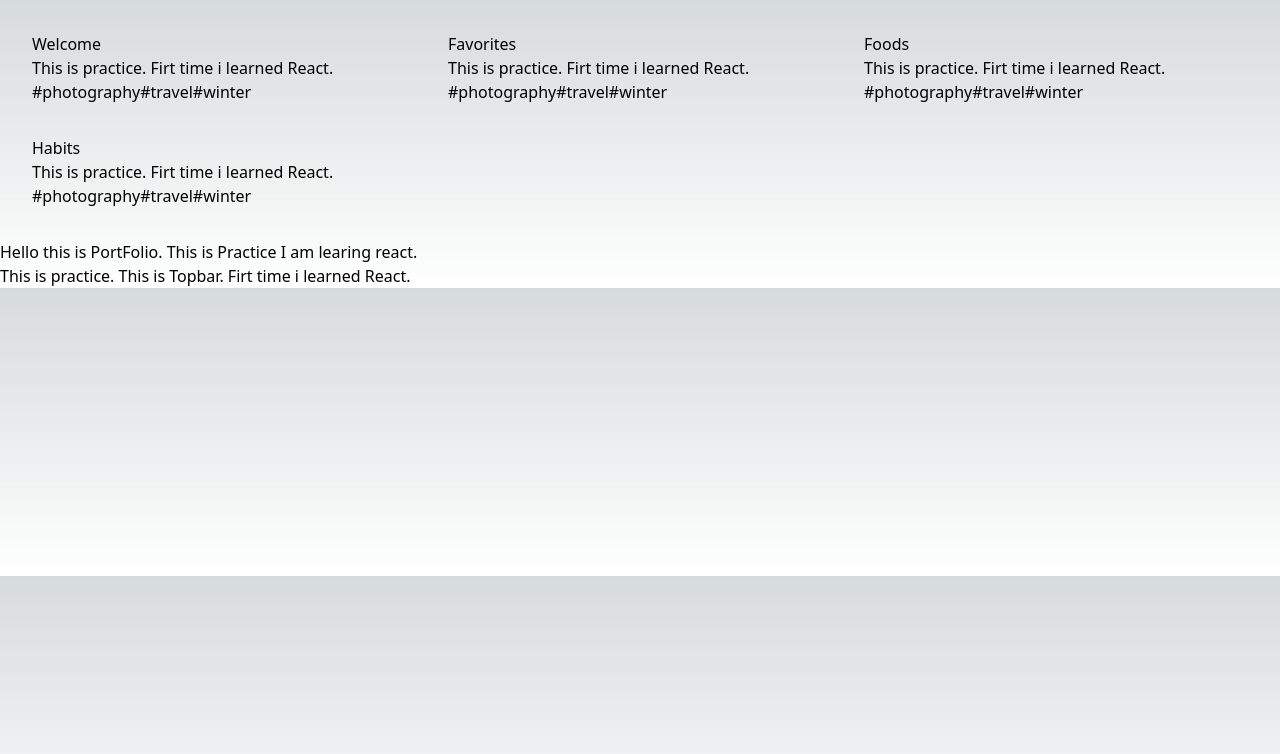
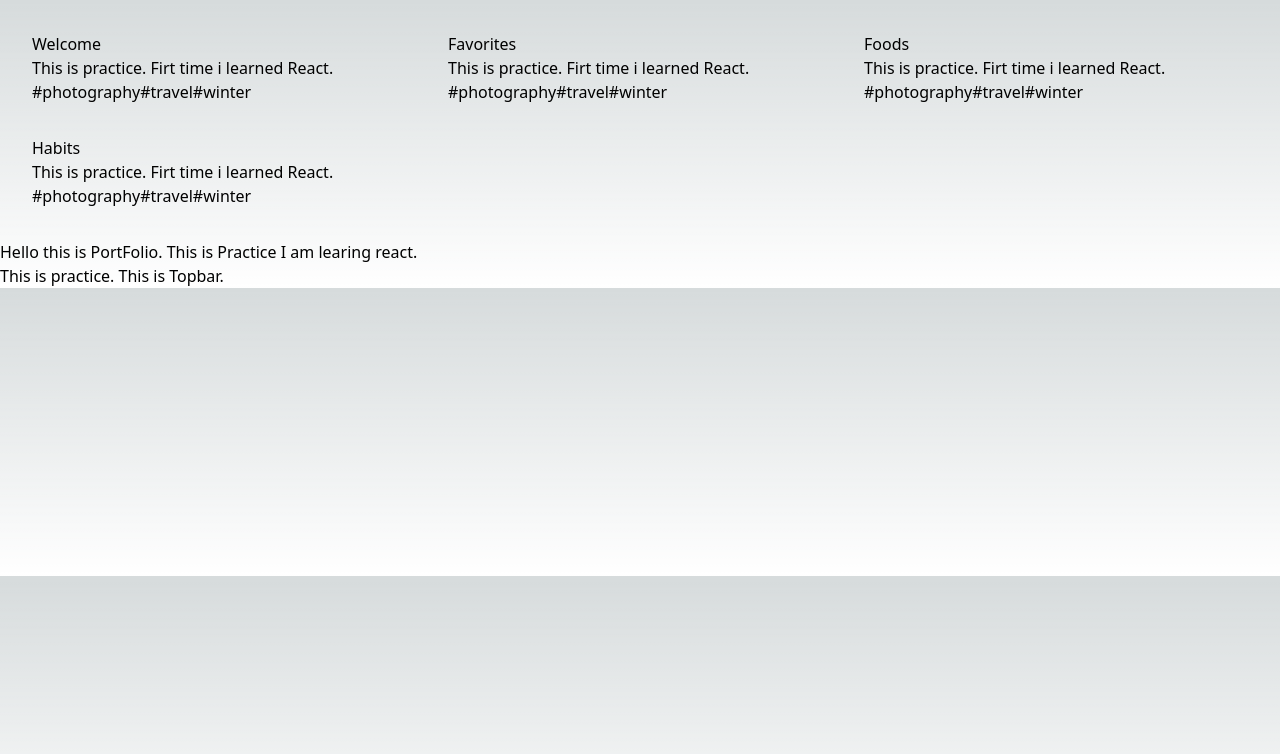
Before and after one commit to sun4205/hanna_portfolio, a Next.js app: page / in a window 1280 px wide. Shown: the top 754 px of the page. Built offline with nearby package versions, Linux system fonts and the light colour scheme.

Commit message:
change topbar

```diff
--- a/Components/Topbor.jsx
+++ b/Components/Topbor.jsx
@@ -1,12 +1,14 @@
+import '@/styles/globals.css'
 
 const Topbor = () => {
     return (
-        <div className="ToP">
-        <p class=" font-bold text-xl bg-blue-200 text-gray-700 text-base">
-                        This is practice. This is Topbar. Firt time i learned React.
-                     </p>
+        <div>
 
-     </div>
+            <h1 className=" font-bold text-xl bg-blue-200 text-red-500 text-base">
+                This is practice. This is Topbar.
+            </h1>
+
+        </div>
     )
 }
 export default Topbor;
```
